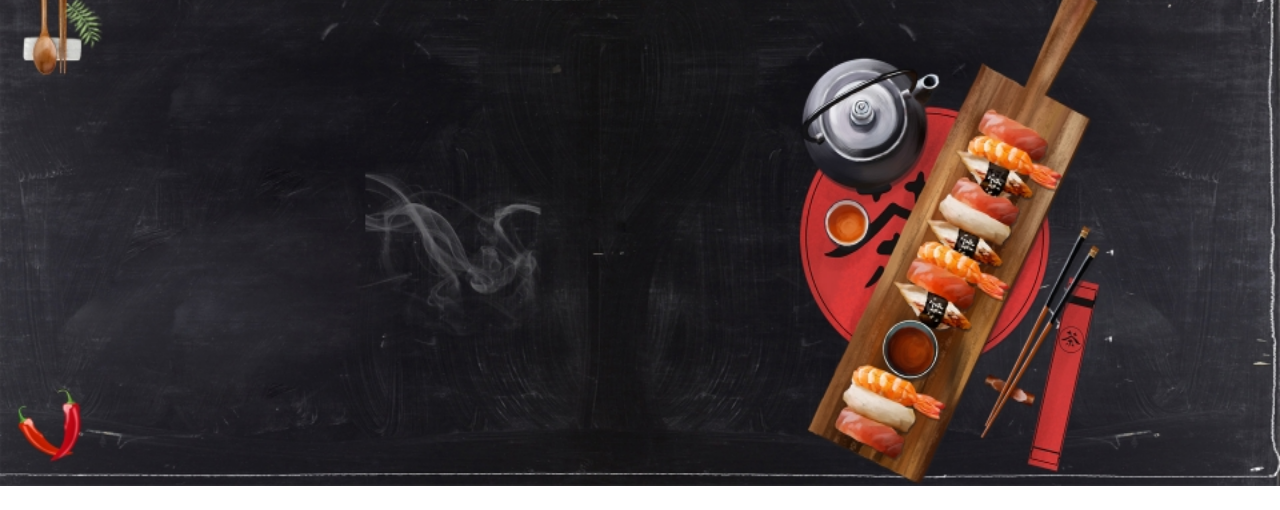
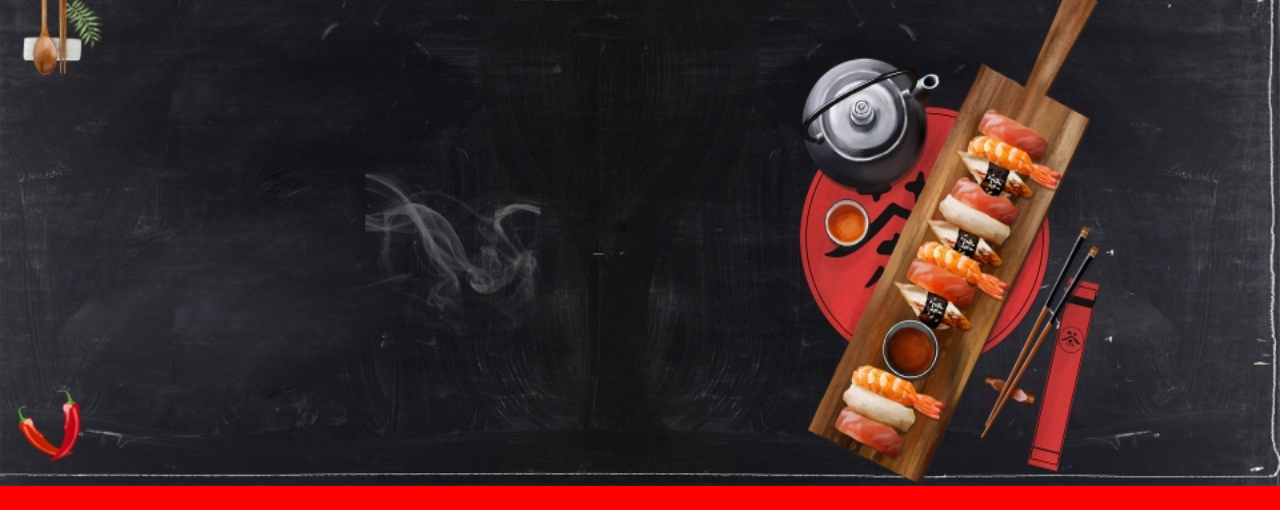
Before and after one commit to Jameslo599/restaurant_page, a plain HTML site: page index.html in a window 1280 px wide. Shown: the part 89-599 px from the top of the page. Drawn offline with Linux system fonts and the light colour scheme; files whose address does not match are found by name.

Commit message:
testing github pages

```diff
--- a/css/main.css
+++ b/css/main.css
@@ -1,7 +1,7 @@
 body {
     margin: 0;
     padding: 0;
-    background-color: #FFFFFF;
+    background-color: red;
     font-family: 'Impact';
     text-align: center;
 }
```
